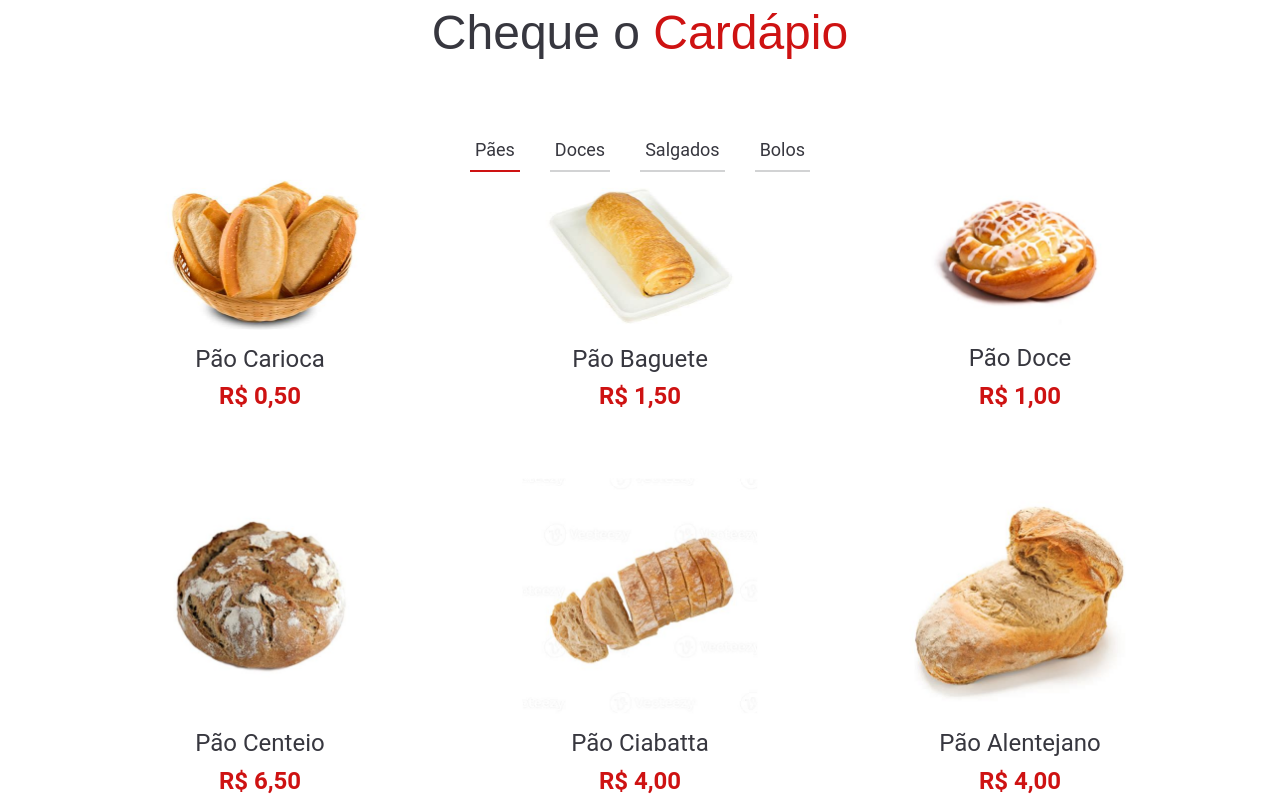
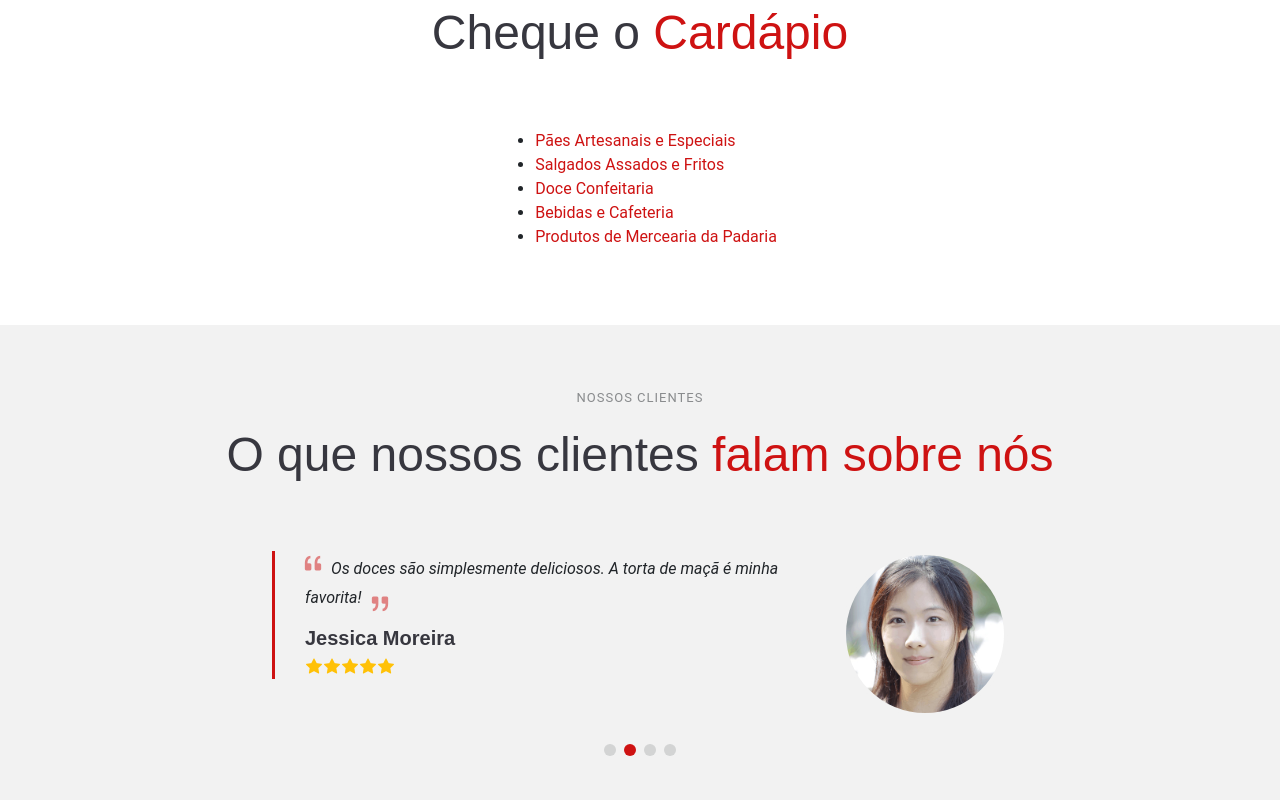
Before and after one commit to ThalyssonFerreir/Padaria_Doce_Sabor, a React (Vite) app: page /Bebidas in a window 1280 px wide. Shown: the part 2040-2840 px from the top of the page. Built offline with nearby package versions, Linux system fonts and the light colour scheme.

Commit message:
Padaria-Doce-Sabor

```diff
--- a/src/App.jsx
+++ b/src/App.jsx
@@ -13,19 +13,25 @@
 import Testimonials from "./componentes/Testimonials.jsx";
 import Footer from "./componentes/Footer.jsx";
 
-
+import { BrowserRouter as Router, Routes, Route } from 'react-router-dom';
+import Paes from './pages/Paes';
+import Salgados from './pages/Salgados';
+import Doces from './pages/Doces';
+import Bebidas from './pages/Bebidas';
+import Produtos from './pages/Produtos';
 
 function App() {
   useEffect(() => {
     AOS.init({ duration: 1000, once: true });
-  }, []);
 
     const preloader = document.getElementById("preloader");
     if (preloader) {
       preloader.style.display = "none";
     }
+  }, []);
 
   return (
+    <Router>
       <main>
         <Header />
         <Inicio />
@@ -37,7 +43,16 @@
         <Gallery />
         <TrabalheConosco />
         <Footer />
+
+        <Routes>
+          <Route path="/Paes" element={<Paes />} />
+          <Route path="/Salgados" element={<Salgados />} />
+          <Route path="/Doces" element={<Doces />} />
+          <Route path="/Bebidas" element={<Bebidas />} />
+          <Route path="/Produtos" element={<Produtos />} />
+        </Routes>
       </main>
+    </Router>
   );
 }
 
--- a/src/componentes/Menu.jsx
+++ b/src/componentes/Menu.jsx
@@ -1,49 +1,14 @@
-import { useState } from 'react';
+import { Link } from 'react-router-dom';
+
 
 function Menu() {
-  const [activeTab, setActiveTab] = useState('pães');
-
-  const tabs = [
-    { id: 'pães', label: 'Pães' },
-    { id: 'doces', label: 'Doces' },
-    { id: 'salgados', label: 'Salgados' },
-    { id: 'bolos', label: 'Bolos' },
+  const links = [
+    { label: 'Pães Artesanais e Especiais', href: '/Paes' },
+    { label: 'Salgados Assados e Fritos', href: '/Salgados' },
+    { label: 'Doce Confeitaria', href: '/Doces' },
+    { label: 'Bebidas e Cafeteria', href: '/Bebidas' },
+    { label: 'Produtos de Mercearia da Padaria', href: '/Produtos' },
   ];
-
-  const items = {
-    pães: [
-      { name: 'Pão Carioca', price: 'R$ 0,50', img: '/assets/img/menu/menu-item-1.png' },
-      { name: 'Pão Baguete', price: 'R$ 1,50', img: '/assets/img/menu/menu-item-2.png' },
-      { name: 'Pão Doce', price: 'R$ 1,00', img: '/assets/img/menu/menu-item-3.png' },
-      { name: 'Pão Centeio', price: 'R$ 6,50', img: '/assets/img/menu/menu-item-4.png' },
-      { name: 'Pão Ciabatta', price: 'R$ 4,00', img: '/assets/img/menu/menu-item-5.png' },
-      { name: 'Pão Alentejano', price: 'R$ 4,00', img: '/assets/img/menu/menu-item-6.png' },
-    ],
-    doces: [
-      { name: 'Ganache de Café', price: 'R$ 10,99', img: '/assets/img/menu/menu-item3-1.png' },
-      { name: 'Tortilha Doce', price: 'R$ 7,50', img: '/assets/img/menu/menu-item3-2.png' },
-      { name: 'Pudim', price: 'R$ 6,00', img: '/assets/img/menu/menu-item3-3.png' },
-      { name: 'Antonella', price: 'R$ 7,00', img: '/assets/img/menu/menu-item3-4.png' },
-      { name: 'Tortilha de Canela', price: 'R$ 10,00', img: '/assets/img/menu/menu-item3-5.png' },
-      { name: 'Donuts', price: 'R$ 12,00', img: '/assets/img/menu/menu-item3-6.png' },
-    ],
-    salgados: [
-      { name: 'Coxinha de Frango', price: 'R$ 8,00', img: '/assets/img/menu/menu-item2-1.png' },
-      { name: 'Empada de Frango', price: 'R$ 7,50', img: '/assets/img/menu/menu-item2-2.png' },
-      { name: 'Kibe', price: 'R$ 6,00', img: '/assets/img/menu/menu-item2-3.png' },
-      { name: 'Croissant', price: 'R$ 8,00', img: '/assets/img/menu/menu-item2-4.png' },
-      { name: 'Esfiha Fechada', price: 'R$ 7,50', img: '/assets/img/menu/menu-item2-5.png' },
-      { name: 'Salgado misto', price: 'R$ 6,00', img: '/assets/img/menu/menu-item2-6.png' },
-    ],
-    bolos: [
-      { name: 'Bolo de Laranja', price: 'R$ 10,00', img: '/assets/img/menu/menu-item4-1.png' },
-      { name: 'Bolo Confeitado', price: 'R$ 23,00', img: '/assets/img/menu/menu-item4-2.png' },
-      { name: 'Bolo de mel russo', price: 'R$ 26,00', img: '/assets/img/menu/menu-item4-3.png' },
-      { name: 'Bolo de Milho', price: 'R$ 13,00', img: '/assets/img/menu/menu-item4-4.png' },
-      { name: 'Bolo de Chocolate', price: 'R$ 13,00', img: '/assets/img/menu/menu-item4-5.png' },
-      { name: 'Brownie', price: 'R$ 6,00', img: '/assets/img/menu/menu-item4-6.png' },
-    ]
-  };
 
   return (
     <section id="cardapio" className="menu section">
@@ -52,35 +17,16 @@
         <p><span>Cheque o</span> <span className="description-title">Cardápio</span></p>
       </div>
 
-      <div className="container">
-        <ul className="nav nav-tabs justify-content-center" data-aos="fade-up" data-aos-delay="100">
-          {tabs.map(tab => (
-            <li className="nav-item" key={tab.id}>
-              <button
-                className={`nav-link ${activeTab === tab.id ? 'active show' : ''}`}
-                onClick={() => setActiveTab(tab.id)}
-              >
-                <h4>{tab.label}</h4>
-              </button>
+      <div className="container d-flex justify-content-center">
+        <ul className="menu-links" data-aos="fade-up" data-aos-delay="100">
+          {links.map((link, index) => (
+            <li key={index}>
+              <Link to={link.href} className="menu-link">
+                {link.label}
+              </Link>
             </li>
           ))}
         </ul>
-
-        <div className="tab-content" data-aos="fade-up" data-aos-delay="200">
-          <div className="tab-pane fade show active">
-            <div className="row gy-5">
-              {items[activeTab].map(item => (
-                <div className="col-lg-4 menu-item" key={item.name}>
-                  <a href={item.img} className="glightbox">
-                    <img src={item.img} className="menu-img img-fluid" alt={item.name} />
-                  </a>
-                  <h4>{item.name}</h4>
-                  <p className="price">{item.price}</p>
-                </div>
-              ))}
-            </div>
-          </div>
-        </div>
       </div>
     </section>
   );
--- /dev/null
+++ b/src/pages/Bebidas.jsx
@@ -0,0 +1,9 @@
+function Bebidas() {
+  return (
+    <div>
+      <h1>Bebidas e Cafeteria</h1>
+    </div>
+  );
+}
+
+export default Bebidas;
--- /dev/null
+++ b/src/pages/Doces.jsx
@@ -0,0 +1,9 @@
+function Doces() {
+  return (
+    <div>
+      <h1>Bebidas e Cafeteria</h1>
+    </div>
+  );
+}
+
+export default Doces;
--- /dev/null
+++ b/src/pages/Paes.jsx
@@ -0,0 +1,9 @@
+function Paes() {
+  return (
+    <div>
+      <h1>Bebidas e Cafeteria</h1>
+    </div>
+  );
+}
+
+export default Paes;
--- /dev/null
+++ b/src/pages/Produtos.jsx
@@ -0,0 +1,9 @@
+function Produtos() {
+  return (
+    <div>
+      <h1>Bebidas e Cafeteria</h1>
+    </div>
+  );
+}
+
+export default Produtos;
--- /dev/null
+++ b/src/pages/Salgados.jsx
@@ -0,0 +1,9 @@
+function Salgados() {
+  return (
+    <div>
+      <h1>Bebidas e Cafeteria</h1>
+    </div>
+  );
+}
+
+export default Salgados;
```
Lines whose indentation alone changed are shown as unchanged.
